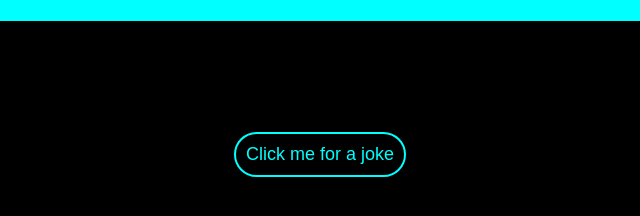
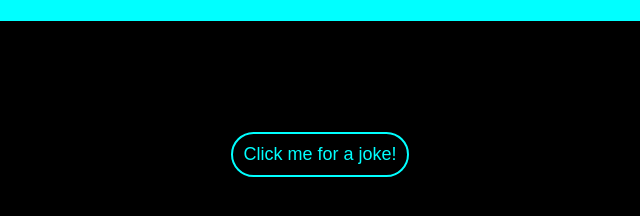
Before and after one commit to vanshsafe-site/randumbjokes.com, a plain HTML site: page index.html in a window 1280 px wide. Shown: the full height of the page, 320-960 px from the left. Drawn offline with Linux system fonts and the light colour scheme.

Commit message:
Add files via upload

```diff
--- a/index.html
+++ b/index.html
@@ -16,7 +16,7 @@
 <div id="michael">
     <div id="mj"></div>
     <br>
-<button onclick="algorithm()">Click me for a joke</button>
+<button onclick="algorithm()">Click me for a joke!</button>
 </div>
 <script src="script.js"></script>
 </html>
```
